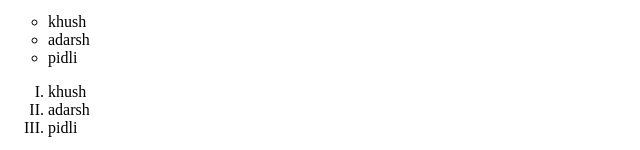
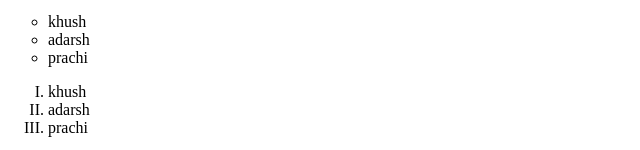
Before and after one commit to prachi12312/html, a plain HTML site: page video 5/index.html in a window 1280 px wide. Shown: the part 669-819 px from the top of the page, 0-640 px from the left. Drawn offline with Linux system fonts and the light colour scheme.

Commit message:
Update index.html

```diff
--- a/video 5/index.html
+++ b/video 5/index.html
@@ -48,13 +48,13 @@
   <ul type="circle">
     <li>khush</li>
     <li>adarsh</li>
-    <li>pidli</li>
+    <li>prachi</li>
   </ul>
 
   <ol type="I">
     <li>khush</li>
     <li>adarsh</li>
-    <li>pidli</li>
+    <li>prachi</li>
   </ol>
 
 </body>
```
